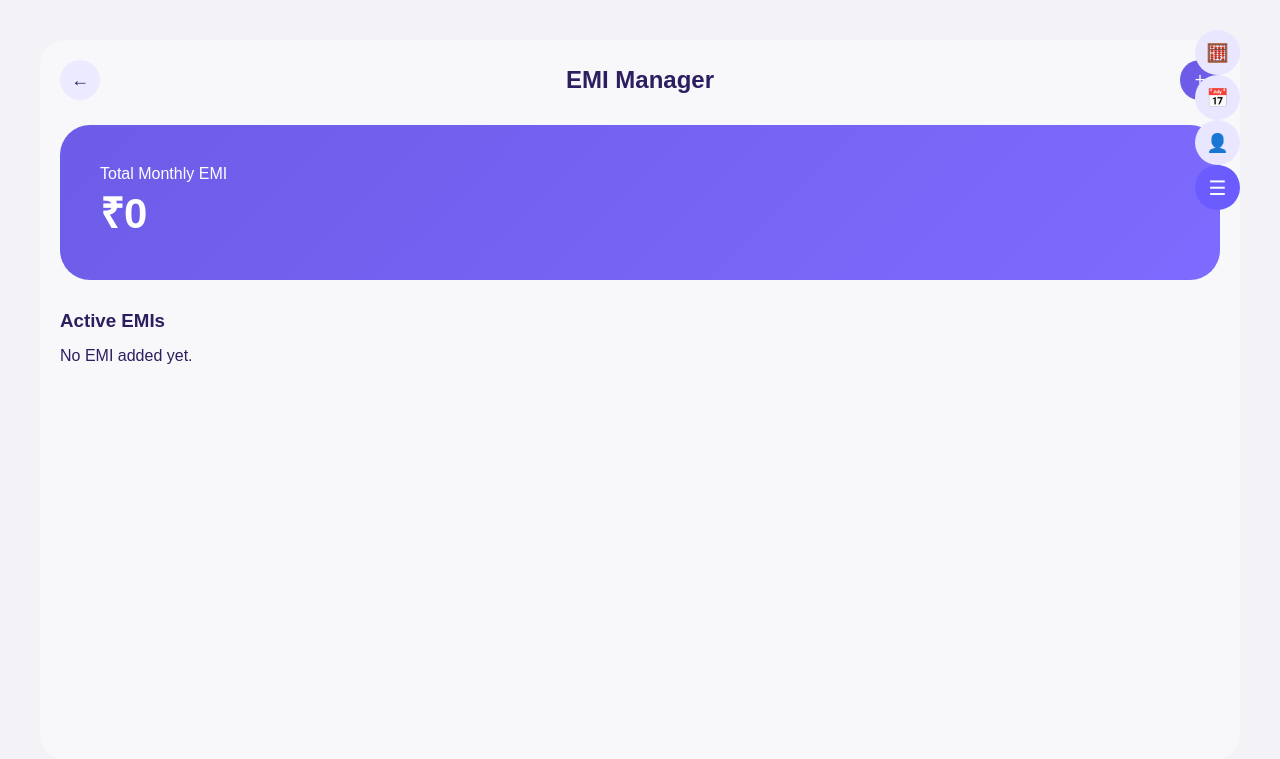
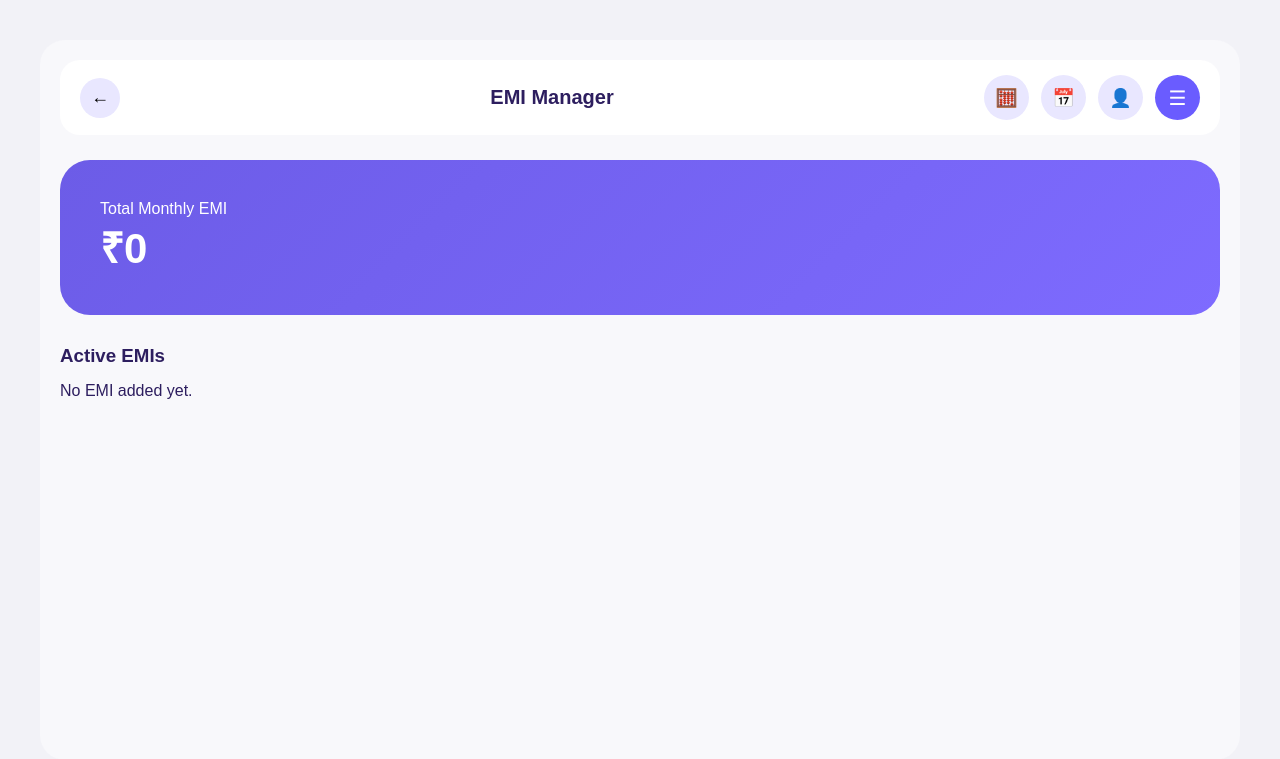
Before and after one commit to Nakiyabohari/MoneyMitra, a Django app: page /emimanager/ in a window 1280 px wide. Shown: the top 759 px of the page. Run offline with Django 5.2, Linux system fonts and the light colour scheme; the visitor is signed in with stand-in values (Sample User, id 1).

Commit message:
Investment page

```diff
--- a/EMI/static/css/emimanager.css
+++ b/EMI/static/css/emimanager.css
@@ -44,30 +44,52 @@ body {
 }
 
 /* ===============================
-   HEADER
+   PAGE HEADER
 ================================ */
 
-.header {
-    display: flex;
-    justify-content: space-between;
-    align-items: center;
-    margin-bottom: 25px;
-}
-/* HEADER POSITION */
+.page-header{
+display:flex;
+align-items:center;
+justify-content:space-between;
 
-.app-header{
-position:absolute;
-top:30px;
-right:40px;
+background:white;
+padding:15px 20px;
+border-radius:20px;
+
+margin-bottom:25px;
 }
 
-/* ICON CONTAINER */
+/* TITLE */
+
+.page-header h2{
+margin:0;
+font-size:20px;
+font-weight:600;
+}
+
+/* BACK BUTTON */
+
+.back-btn{
+width:40px;
+height:40px;
+border-radius:50%;
+background:#e9e7ff;
+
+display:flex;
+align-items:center;
+justify-content:center;
+
+text-decoration:none;
+font-size:18px;
+color:black;
+}
+
+/* RIGHT ICONS */
 
 .header-icons{
 display:flex;
-flex-direction:row;
 align-items:center;
-gap:15px;
+gap:12px;
 }
 
 /* NORMAL ICON */
--- a/EMI/templates/emimanager.html
+++ b/EMI/templates/emimanager.html
@@ -15,28 +15,24 @@
 <div class="container">
 
     <!-- Header -->
-    <div class="header">
-        <a href="{% url 'dashboard' %}" class="icon-btn">←</a>
-        <h2>EMI Manager</h2>
-        <a href="{% url 'addemi' %}" class="icon-btn plus">+</a>
+    <!-- PAGE HEADER -->
+<div class="page-header">
+
+    <a href="{% url 'dashboard' %}" class="back-btn">←</a>
+
+    <h2>EMI Manager</h2>
+
+    <div class="header-icons">
+        <a href="/calculator/" class="circle-icon">🧮</a>
+        <a href="/calendar/" class="circle-icon">📅</a>
+        <a href="/profile/" class="circle-icon">👤</a>
+
+        <div class="menu-circle" onclick="open_menu()">☰</div>
     </div>
-
-    <!-- HEADER -->
-<div class="app-header">
-
-<div class="header-left">
-
-<a href="/calculator/" class="circle-icon">🧮</a>
-<a href="/calendar/" class="circle-icon">📅</a>
-<a href="/profile/" class="circle-icon">👤</a>
-<div class="menu-circle" onclick="open_menu()">
-☰
-</div>
 
 </div>
 
 
-</div>
 
     <!-- Total EMI Card -->
     <div class="total-card">
--- a/investment/templates/investment.html
+++ b/investment/templates/investment.html
@@ -30,7 +30,7 @@
 
 
     <h2>Investment Planning</h2>
-    <div class="header-actions">
+    <div class="header-icons">
         <a href="/calculator/" class="circle-icon">🧮</a>
         <a href="/calendar/" class="circle-icon">📅</a>
         <a href="/profile/" class="circle-icon">👤</a>
```
Also changed, not shown: investment/static/css/investment-desktop.css (+4 -4 lines).
